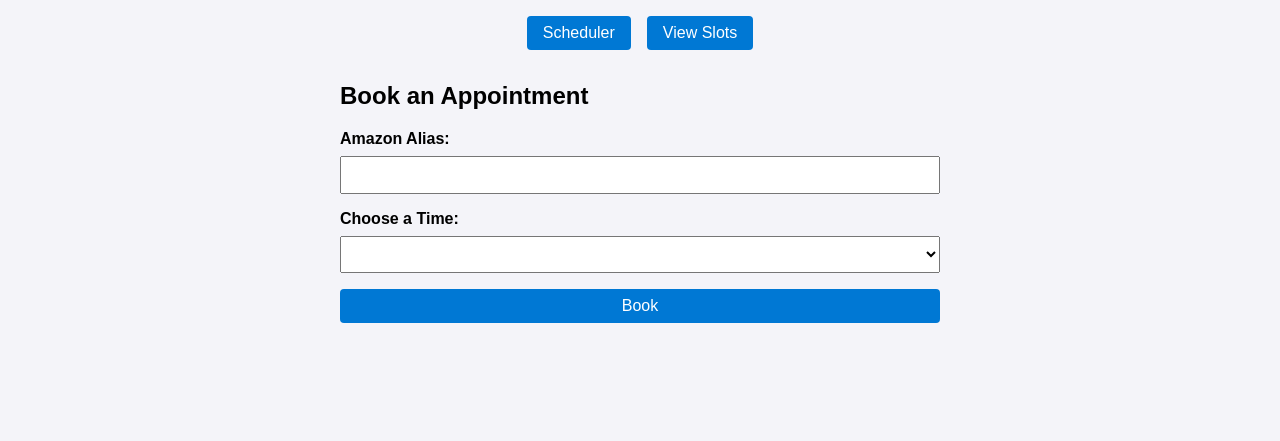
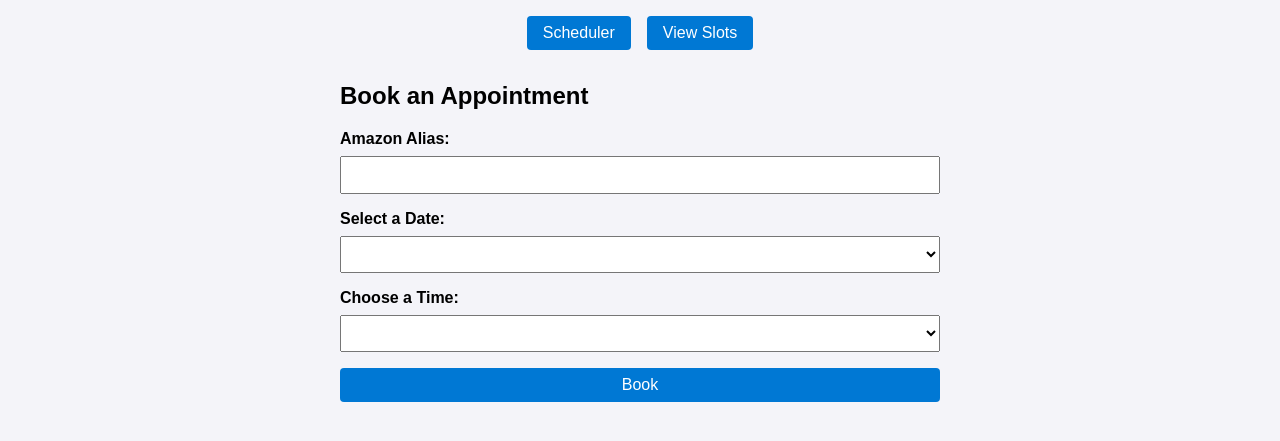
Before and after one commit to Garret-Tade/DEN2_Amcare_Scheduler, a Flask app: template templates/index.html in a window 1280 px wide. Shown: the part 112-553 px from the top of the page. Run offline with Flask 3, Linux system fonts and the light colour scheme; the template is opened without the code that fills it: most values are stand-ins (such as "Sample title", 1, 10 or a date in 2020); lists and menus that the app fills with data are empty.

Commit message:
Update index.html

```diff
--- a/templates/index.html
+++ b/templates/index.html
@@ -23,6 +23,9 @@
             <label for="alias">Amazon Alias:</label>
             <input type="text" id="alias" name="alias" required>
 
+            <label for="date">Select a Date:</label>
+            <select id="date" name="date" required></select>
+
             <label for="time">Choose a Time:</label>
             <select id="time" name="time" required></select>
 
@@ -39,7 +42,8 @@
 
     <script>
         async function fetchSlots() {
-            const res = await fetch("/get_slots");
+            const date = document.getElementById("date").value;
+            const res = await fetch(`/get_slots?date=${date}`);
             const slots = await res.json();
 
             const timeDropdown = document.getElementById("time");
@@ -48,49 +52,53 @@
             slotsList.innerHTML = "";
 
             slots.forEach(slot => {
-                // Populate dropdown
-                if (slot.associates.length < 2) {
-                    const option = document.createElement("option");
-                    option.value = slot.time;
-                    option.textContent = slot.time;
-                    timeDropdown.appendChild(option);
+                const option = document.createElement("option");
+                option.value = slot.time;
+                option.textContent = slot.time;
+
+                if (slot.associates.length >= 2) {
+                    option.classList.add("filled");
+                    option.disabled = true; // Make slot unclickable
                 }
+                timeDropdown.appendChild(option);
 
-                // Populate slots list
                 const li = document.createElement("li");
                 li.textContent = `${slot.time} - ${slot.associates.join(", ") || "Available"}`;
-                if (slot.status === "full") {
-                    li.classList.add("slot-full");
-                }
+                if (slot.associates.length >= 2) li.classList.add("slot-full");
                 slotsList.appendChild(li);
             });
         }
 
+        document.getElementById("date").addEventListener("change", fetchSlots);
+
         document.getElementById("booking-form").addEventListener("submit", async (e) => {
             e.preventDefault();
-
             const formData = new FormData(e.target);
             const res = await fetch("/submit", { method: "POST", body: formData });
 
             const message = document.getElementById("message");
-            if (res.ok) {
-                message.textContent = "Appointment booked successfully!";
-            } else {
-                const error = await res.json();
-                message.textContent = error.message;
-            }
+            if (res.ok) message.textContent = "Appointment booked successfully!";
+            else message.textContent = (await res.json()).message;
 
             fetchSlots();
         });
 
         function showTab(tabId) {
-            document.querySelectorAll(".tab-content").forEach(div => {
-                div.classList.remove("active");
-            });
+            document.querySelectorAll(".tab-content").forEach(div => div.classList.remove("active"));
             document.getElementById(tabId).classList.add("active");
         }
 
-        window.onload = fetchSlots;
+        window.onload = () => {
+            const dateDropdown = document.getElementById("date");
+            const dates = {{ dates | safe }};
+            dates.forEach(date => {
+                const option = document.createElement("option");
+                option.value = date;
+                option.textContent = date;
+                dateDropdown.appendChild(option);
+            });
+            fetchSlots();
+        };
     </script>
 </body>
 </html>
```
